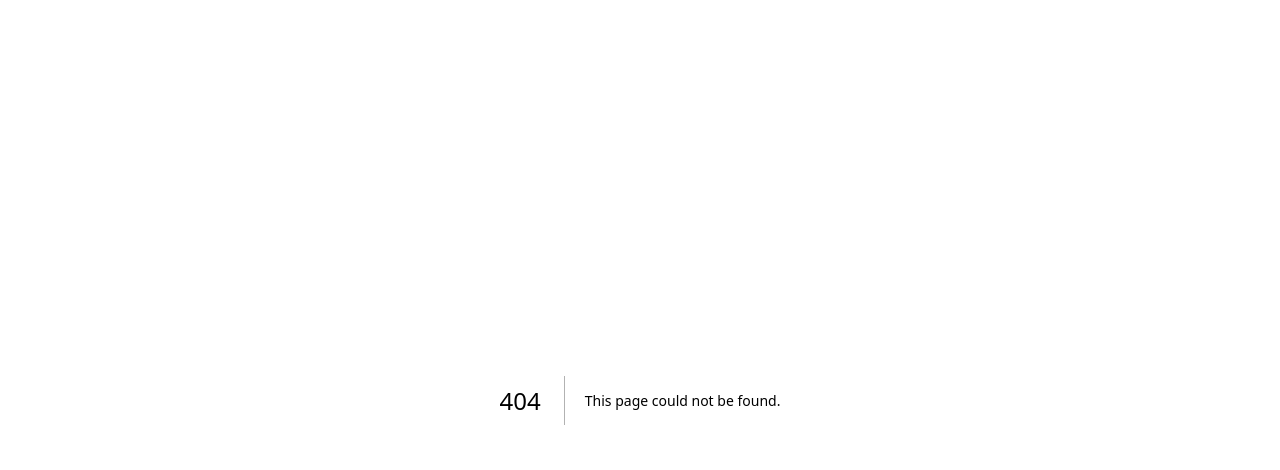
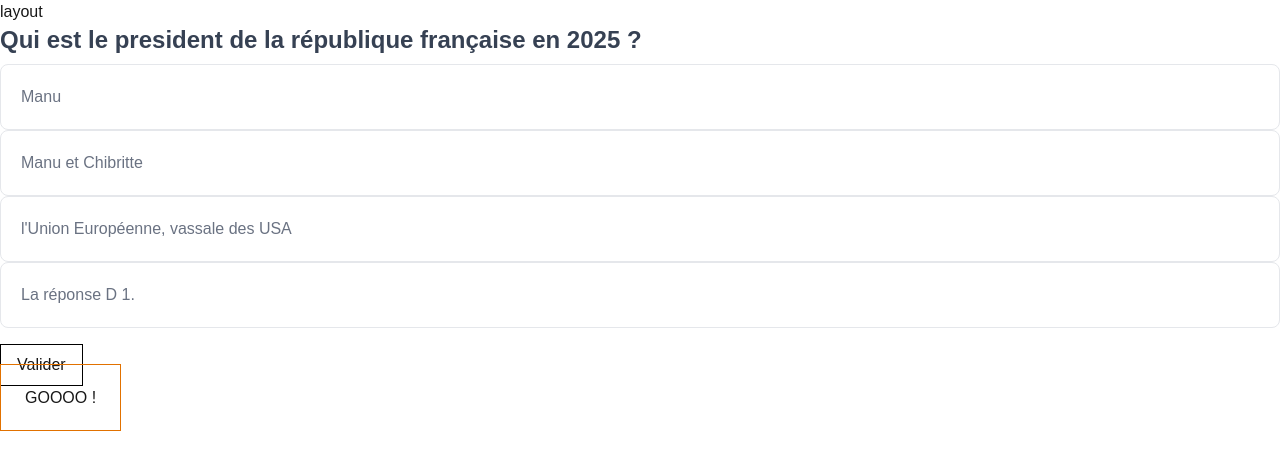
Before and after one commit to laurent972/concours, a Next.js app: page /question/1 in a window 1280 px wide. Before the commit this address had no page. Shown: the top 470 px of the page. Built offline with nearby package versions, Linux system fonts and the light colour scheme.

Commit message:
refactor questions

```diff
--- a/public/data/dataTest.json
+++ b/public/data/dataTest.json
@@ -1,5 +1,6 @@
 [
   {
+    "id": 1,
     "question": "Qui est le president de la république française en 2025 ?",
     "propositions": {
       "A": "Manu",
@@ -11,6 +12,7 @@
     "explication": "L'UE est une création des USA , avec l'aide de la CIA, pour affaiblir la France. Et leurs agents Monnet et De Gaulle."
   },
   {
+    "id": 2,
     "question": "Qui est Walter Halstein ?",
     "propositions": {
       "A": "Un ancien nazi recyclé par la CIA ",
@@ -22,6 +24,7 @@
     "explication": "Walter Hallstein, fut un officier instructeur du nazisme"
   },
   {
+    "id": 3,
     "question": "Qui est Jean Monnet (plusieurs réponses possibles)",
     "propositions": {
       "A": "Un truand marchad de cognac.",
--- a/src/app/page.js
+++ b/src/app/page.js
@@ -4,6 +4,7 @@ import BlocQuestion from "../components/BlocQuestion";
 import { useContext, useEffect, useState } from "react";
 import axios from "axios";
 import { scoreContext } from "./context/score";
+import Link from "next/link";
 
 export default function Home() {
   const [data, setData] = useState(null);
@@ -20,6 +21,10 @@ export default function Home() {
     return <div>Loading...</div>;
   }
 
+  const list = data.keys();
+  const id = data[0].id;
+  console.log(id);
+
   return (
     <div className="font-sans  min-h-screen p-8 pb-20 gap-16 sm:p-20">
       <main className="block gap-[32px] row-start-2  sm:items-start">
@@ -31,12 +36,19 @@ export default function Home() {
           Ceci est une application de quiz à choix multiple (QCM) développée
           avec Next.js et Tailwind CSS.
         </p>
-        <div className="text-center mx-auto container p-5 h-[80vh] overflow-hidden">
+        {/* <div className="text-center mx-auto container p-5 h-[80vh] overflow-hidden">
           {data.map((question, id) => {
             const datas = { ...question, id };
             return <BlocQuestion key={id} {...datas} />;
           })}
-        </div>
+        </div> */}
+
+        <Link
+          className="p-6 border border-solid border-amber-600"
+          href={`/question/${id}`}
+        >
+          GOOOO !
+        </Link>
       </main>
     </div>
   );
--- /dev/null
+++ b/src/app/question/[id]/page.jsx
@@ -0,0 +1,43 @@
+'use client';
+import React, { useEffect, useState } from 'react';
+import { useParams } from 'next/navigation'
+import Link from 'next/link';
+import axios from 'axios';
+import BlocQuestion from '@/components/BlocQuestion';
+import Question from '@/components/Question';
+import Loading from '@/components/Loading';
+
+
+
+export default function QuestionPage() {
+const {id} = useParams();
+const nextQuestionId = parseInt(id)+1;
+const [question, setQuestion] = useState(null);
+
+useEffect(() => {
+  console.log("Current question ID:", id);
+  axios.get('/data/dataTest.json').then((response) => {
+   const questions = response.data;
+   const currentQuestion = questions.find((q) => q.id == id)
+   setQuestion(currentQuestion);
+
+  });
+
+}, [id]);
+
+    console.log(question);
+
+  return (
+    <div>
+
+        {question ? <Question  {...question} /> : <Loading />  }
+
+        <Link
+          className="p-6 border border-solid border-amber-600"
+          href={`/question/${nextQuestionId}`}
+        >
+          GOOOO !
+        </Link>
+    </div>
+  )
+}
--- /dev/null
+++ b/src/app/question/layout.jsx
@@ -0,0 +1,10 @@
+import React from 'react'
+
+export default function layout({ children }) {
+  return (
+    <div>
+        layout
+   { children }
+    </div>
+  )
+}
--- /dev/null
+++ b/src/components/Loading.jsx
@@ -0,0 +1,13 @@
+import Image from 'next/image'
+import React from 'react'
+
+export default function Loading() {
+  return (
+    <div className='flex flex-col items-center justify-center h-[60vh] gap-4 text-2xl text-blue-300'>
+
+
+        <Image src="/img/loader.gif" alt="Loading..." width={100} height={100}/>
+        Chargement...
+    </div>
+  )
+}
--- /dev/null
+++ b/src/components/Question.jsx
@@ -0,0 +1,94 @@
+import { scoreContext } from '@/app/context/score';
+import React, { useContext, useState } from 'react'
+
+export default function Question( {...props }) {
+    console.log(props);
+
+    const question = props.question;
+    const id = props.id;
+    const goodAnswer = props.reponse_correcte;
+    const array = Object.entries(props.propositions);
+    const [answer, setAnswer] = useState([]);
+    const [answered, setAnswered] = useState(false);
+    const [goodAnswerState, setGoodAnswerState] = useState(null);
+    const [message, setMessage] = useState("");
+    const {score, setScore} = useContext(scoreContext);
+    const [displayNext, setDisplayNext] = useState(false);
+
+
+    const handleSubmit = (e) => {
+    e.preventDefault();
+    const form = e.target;
+    console.log(answer , goodAnswer);
+    setAnswered(true);
+
+
+      answer.every((ans) => {
+        if (goodAnswer.includes(ans) && answer.length === goodAnswer.length) {
+          setMessage("Bonne réponse !");
+          setScore(score + 1);
+          setGoodAnswerState(true);
+        } else {
+
+          setGoodAnswerState(false);
+          setMessage("Mauvaise réponse !");
+        }
+
+      });
+
+
+  };
+
+
+
+  return (
+    <>
+      <div id={id} className={`bloc-question flex flex-col `}>
+        <h2 className='text-2xl font-bold text-gray-700 pb-2'>{question}</h2>
+        <form id={question} onSubmit={handleSubmit}>
+          {
+              array.map((key,id) => (
+                <div key={id} className='flex gap-2'>
+                  {goodAnswer.length > 1 ?
+                    <input id={key[0] + key[1]}  className="hidden peer" type="checkbox" name='absw' value={key[0]} onChange={e => setAnswer([...answer,(e.target.value)])} disabled={answered}/>
+                     :
+                     <input id={key[0] + key[1]}  className="hidden peer" type="radio" name='reponse' value={key[0]} onChange={e => setAnswer([...answer,(e.target.value)])} disabled={answered}/>
+                  }
+                      <label htmlFor={key[0] + key[1]}
+                          className={`inline-flex items-center justify-between w-full p-5 text-gray-500 bg-white border border-gray-200 rounded-lg cursor-pointer peer-checked:border-blue-600 peer-checked:text-blue-600 hover:text-gray-600 hover:bg-gray-100
+                              ${goodAnswerState  && "peer-checked:text-green-600 peer-checked:border-green-600"}
+                              ${goodAnswerState === false  && "peer-checked:text-red-600 peer-checked:border-red-600"}
+                              ${!goodAnswer.every(ans => ans  != key[0]) && goodAnswerState === false && ' text-green-600 border-green-600'}
+                            `}>
+                        <p className="block">
+                          {key[1]}
+                          </p>
+                      </label>
+                  </div>
+              ))
+           }
+
+             <button className={` px-4 py-2 mt-4 ${answered ? " border border-solid border-gray-300 bg-gray-200 text-gray-400": "border border-solid border-black cursor-pointer" } `} disabled={answered}>
+              Valider
+            </button>
+          </form>
+           <div className={`mt-2 block bg-blue-50 p-6 border border-solid border-blue-100 w-full text-left ${ answered ? 'block' : 'hidden'}`}>
+            <p className='font-bold text-2xl'>{message}</p>
+            <p>Réponse(s): {goodAnswer} </p>
+            <strong>Explication :</strong> {props.explication}
+          </div>
+            <button
+            onClick={() => {
+              const nextId = document.getElementById(id+1);
+              nextId.scrollIntoView({behavior:"smooth"});
+              setDisplayNext(true);
+            }}
+            className={`border border-gray-400 text-gray-400 px-4 py-2 mt-4 cursor-pointer w-[100px] mx-auto ${ answered ? 'block' : 'hidden'}`}
+            >NEXT</button>
+
+
+      </div>
+
+    </>
+  )
+}
```
Also changed, not shown: public/img/loader.gif (added).
